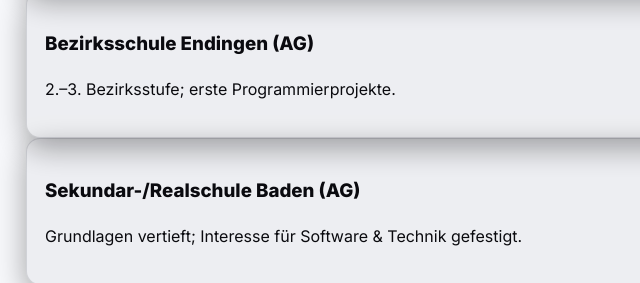
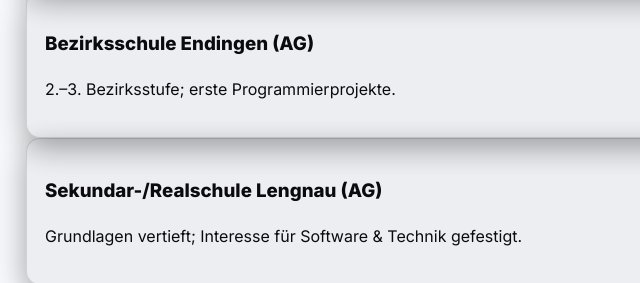
Before and after one commit to EldinMrkonjic/EldinMrkonjic, a plain HTML site: page index.html in a window 1280 px wide. Shown: the part 2584-2867 px from the top of the page, 172-812 px from the left. Drawn offline with Linux system fonts and the light colour scheme.

Commit message:
Update school name in timeline section

```diff
--- a/index.html
+++ b/index.html
@@ -162,7 +162,7 @@
             <li class="timeline-item">
               <div class="time">2018 – 2021</div>
               <div class="content card">
-                <h3>Sekundar-/Realschule Baden (AG)</h3>
+                <h3>Sekundar-/Realschule Lengnau (AG)</h3>
                 <p>Grundlagen vertieft; Interesse für Software & Technik gefestigt.</p>
               </div>
             </li>
```
